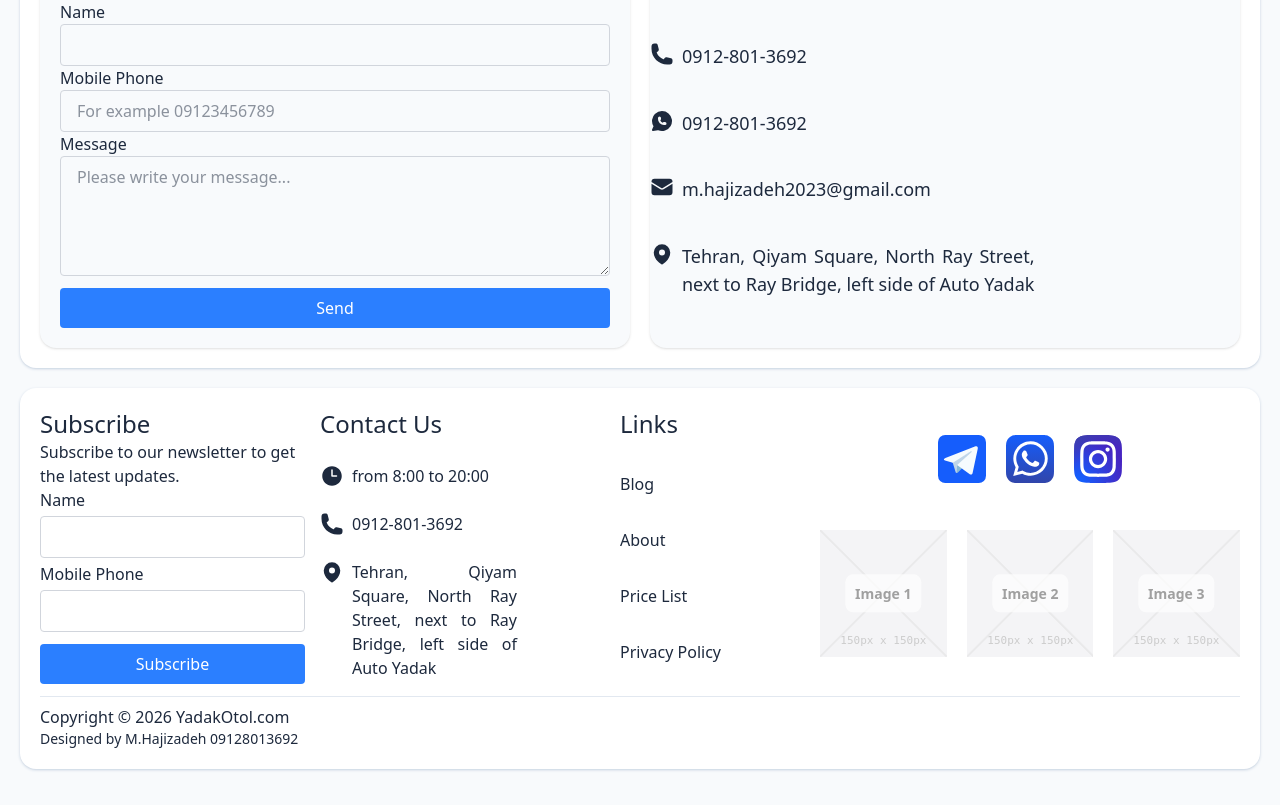
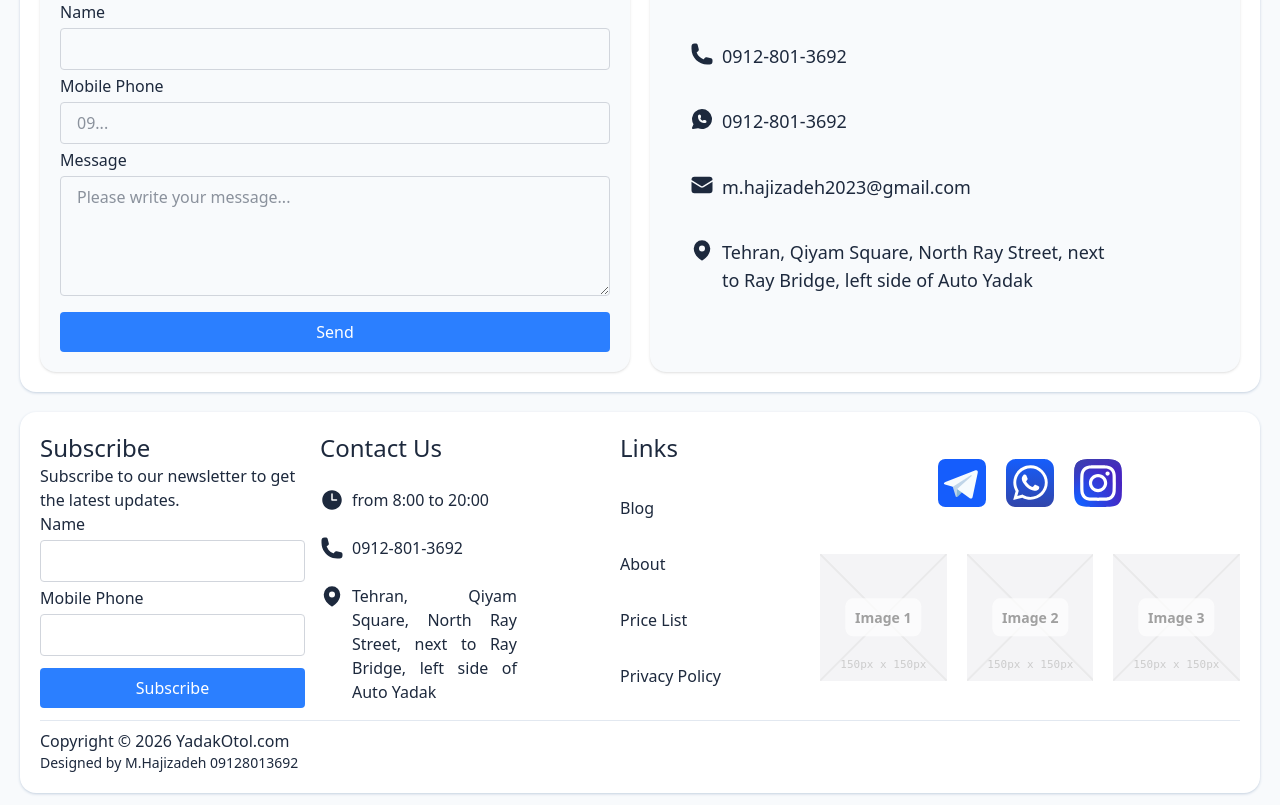
Before and after one commit to MohsenHaji6/django-corporate-blog, a Django app: template core/templates/core/contact.html in a window 1280 px wide. Shown: the part 212-1017 px from the top of the page. Before the commit the page ends 983 px from the top, so only its background shows below. Run offline with Django 3.2, Linux system fonts and the light colour scheme; the template is opened without the code that fills it, so the values that code supplies are empty; style sheets or scripts are compiled from the project's sources.

Commit message:
Design home contact and header page

```diff
--- a/core/templates/core/contact.html
+++ b/core/templates/core/contact.html
@@ -11,7 +11,7 @@
     <!--box message-->
     <div class="grid bg-slate-50 rounded-2xl p-5 shadow">
         <h2 class="pb-2">Leave a message</h2>
-        <form action="" method="post" class="grid">
+        <form action="" method="post" class="grid gap-1">
             {% csrf_token %}
             <label for="name">Name</label>
             <input
@@ -30,7 +30,7 @@
                 id="phone_number"
                 name="phone_number"
                 value="{{ form.phone_number.value|default:''}}"
-                placeholder="For example 09123456789"
+                placeholder="09..."
                 class="border border-gray-300 rounded py-2 px-4 hover:border-blue-400 focus-within:outline-blue-400"
                 required
             />
@@ -59,7 +59,7 @@
         </form>
     </div>
     <!--Contact info-->
-    <div class="grid grid-cols-1 bg-slate-50 rounded-2xl pt-10 pb-3 shadow pr-30">
+    <div class="grid grid-cols-1 bg-slate-50 rounded-2xl p-10 shadow">
         <div class="flex items-start gap-2">
             <svg
                 xmlns="http://www.w3.org/2000/svg"
--- /dev/null
+++ b/static/js/sticky_header.js
@@ -0,0 +1,17 @@
+const header = document.getElementById('header');
+const container = document.getElementById('container');
+const logo = document.getElementById('logo');
+
+window.addEventListener('scroll', () => {
+    if (window.scrollY > 85) {
+        header.classList.add('top-0');
+        container.classList.remove('h-22', 'bg-white');
+        container.classList.add('h-16', 'backdrop-blur-xs');
+        logo.classList.add('w-35');
+    } else {
+        header.classList.remove('top-0');
+        container.classList.remove('h-16');
+        container.classList.add('h-22', 'bg-white');
+        logo.classList.remove('w-35');
+    }
+});
--- a/templates/header.html
+++ b/templates/header.html
@@ -1,4 +1,4 @@
-{% load media_placeholder %}
+{% load media_placeholder %} {% load static %}
 <div id="header" class="fixed z-50 left-0 right-0 transition-all duration-400">
     <div class="mx-5">
         <div
@@ -86,22 +86,4 @@
         </div>
     </div>
 </div>
-<script>
-    const header = document.getElementById('header');
-    const container = document.getElementById('container');
-    const logo = document.getElementById('logo');
-
-    window.addEventListener('scroll', () => {
-        if (window.scrollY > 85) {
-            header.classList.add('top-0');
-            container.classList.remove('h-22', 'bg-white');
-            container.classList.add('h-16', 'backdrop-blur-xs');
-            logo.classList.add('w-35');
-        } else {
-            header.classList.remove('top-0');
-            container.classList.remove('h-16');
-            container.classList.add('h-22', 'bg-white');
-            logo.classList.remove('w-35');
-        }
-    });
-</script>
+<script src="{% static 'js/sticky_header.js' %}"></script>
```
Also changed, not shown: core/templates/core/home.html (+5 -3 lines).
